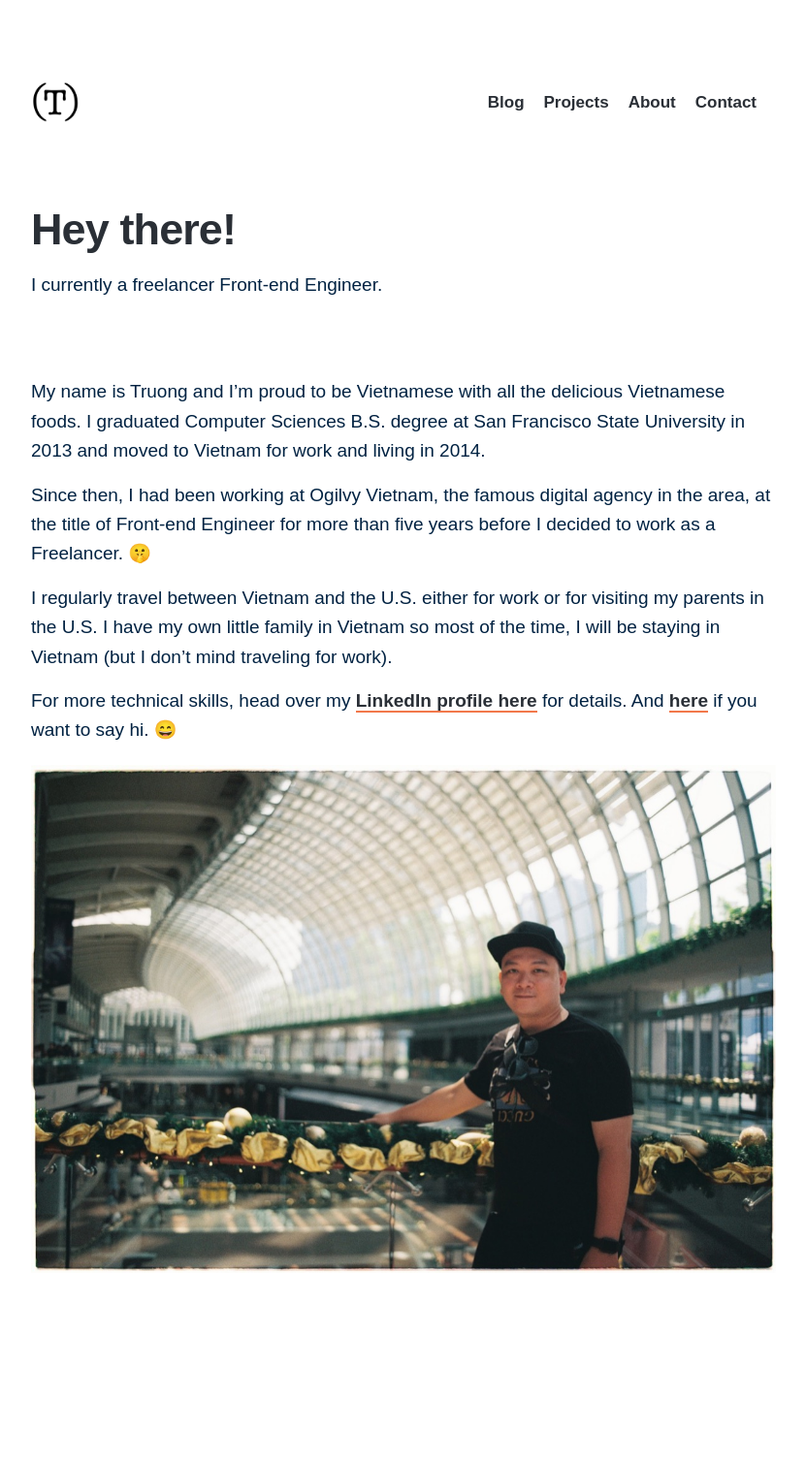
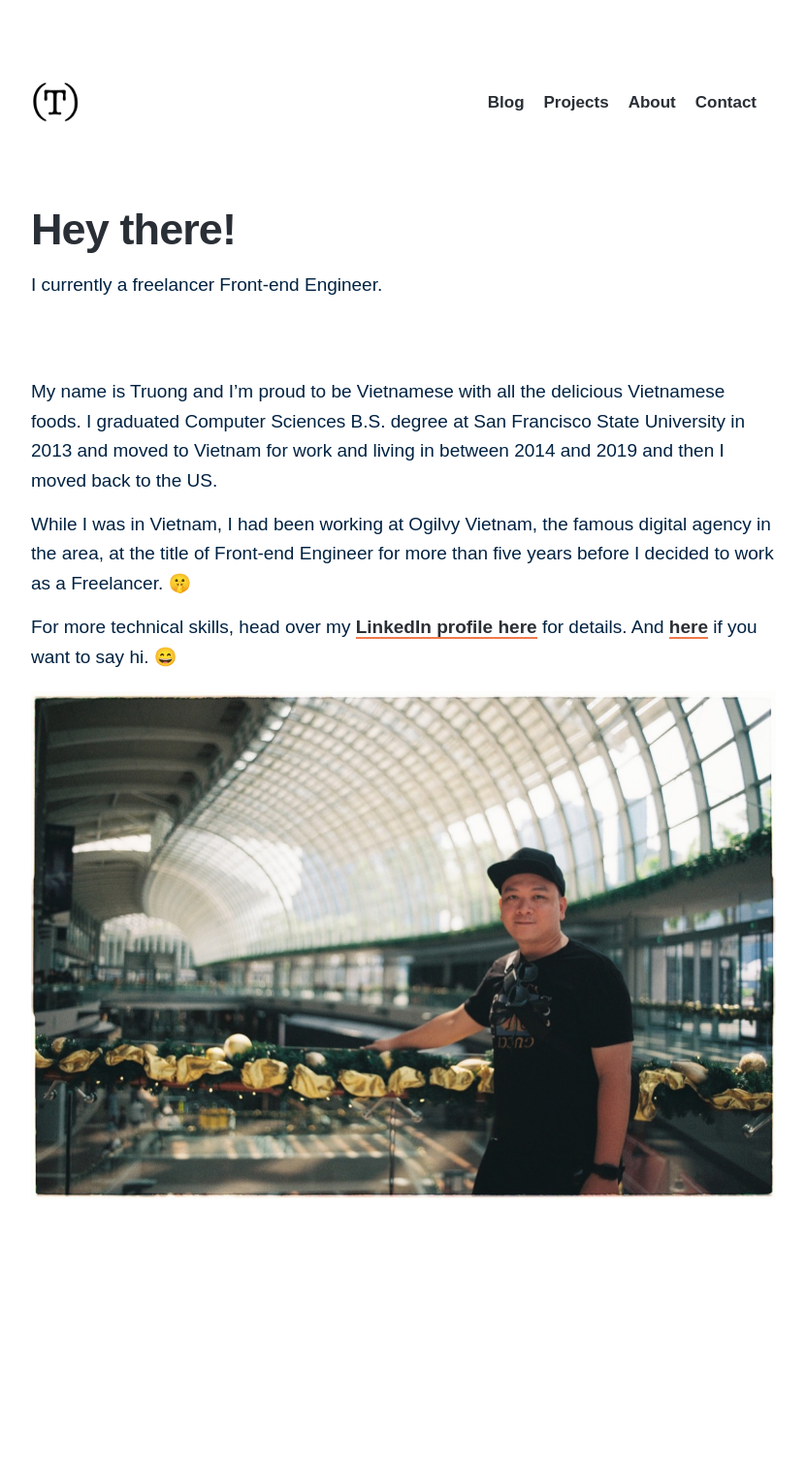
Before and after one commit to truongoi/truongnguyen.io, a Jekyll site: the page built from _pages/about.md, in a window 1280 px wide. Shown: the whole page at 97% size, without its empty margins (224-1055 px from the left). Built offline with Jekyll 4.4.1, drawn with Linux system fonts in a browser that asks for light colours; nearby versions of some CDN libraries; some web fonts are replaced; a script that is not in the unit is left out; after the commit the page ends 1432 px from its top, so only the background shows below that.

Commit message:
TinaCMS content update by Truong Nguyen

```diff
--- a/_pages/about.md
+++ b/_pages/about.md
@@ -2,18 +2,17 @@
 layout: page
 title: Hey there!
 description: You found me.
-featured_image: /images/og-image.jpg
+featured_image: /images/posts/0C00FE92-34C2-4DF2-99ED-C686A3CDD095.jpeg
 permalink: /about/
 date: 2020-04-27T23:44:57.212Z
 published: true
 comments: false
 subtitle: I currently a freelancer Front‑end Engineer.
 ---
-My name is Truong and I'm proud to be Vietnamese with all the delicious Vietnamese foods. I graduated Computer Sciences B.S. degree at San Francisco State University in 2013 and moved to Vietnam for work and living in 2014.
 
-Since then, I had been working at Ogilvy Vietnam, the famous digital agency in the area, at the title of Front-end Engineer for more than five years before I decided to work as a Freelancer. 🤫
+My name is Truong and I'm proud to be Vietnamese with all the delicious Vietnamese foods. I graduated Computer Sciences B.S. degree at San Francisco State University in 2013 and moved to Vietnam for work and living in between 2014 and 2019 and then I moved back to the US.
 
-I regularly travel between Vietnam and the U.S. either for work or for visiting my parents in the U.S. I have my own little family in Vietnam so most of the time, I will be staying in Vietnam (but I don't mind traveling for work).
+While I was in Vietnam, I had been working at Ogilvy Vietnam, the famous digital agency in the area, at the title of Front-end Engineer for more than five years before I decided to work as a Freelancer. 🤫
 
 For more technical skills, head over my [LinkedIn profile here](https://www.linkedin.com/in/truong-nguyen-dev/) for details. And [here](/contact/) if you want to say hi. 😄
 
```
